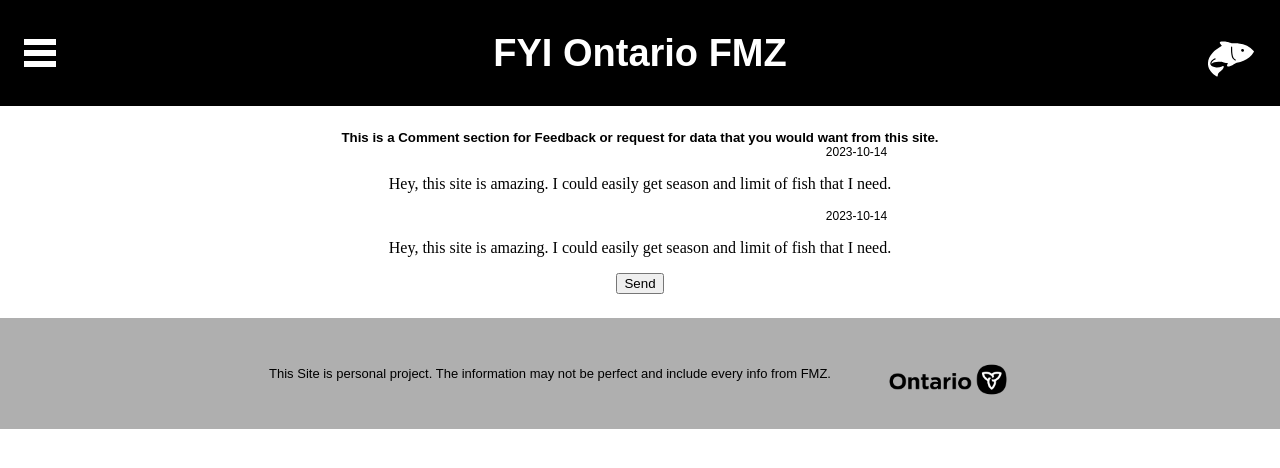
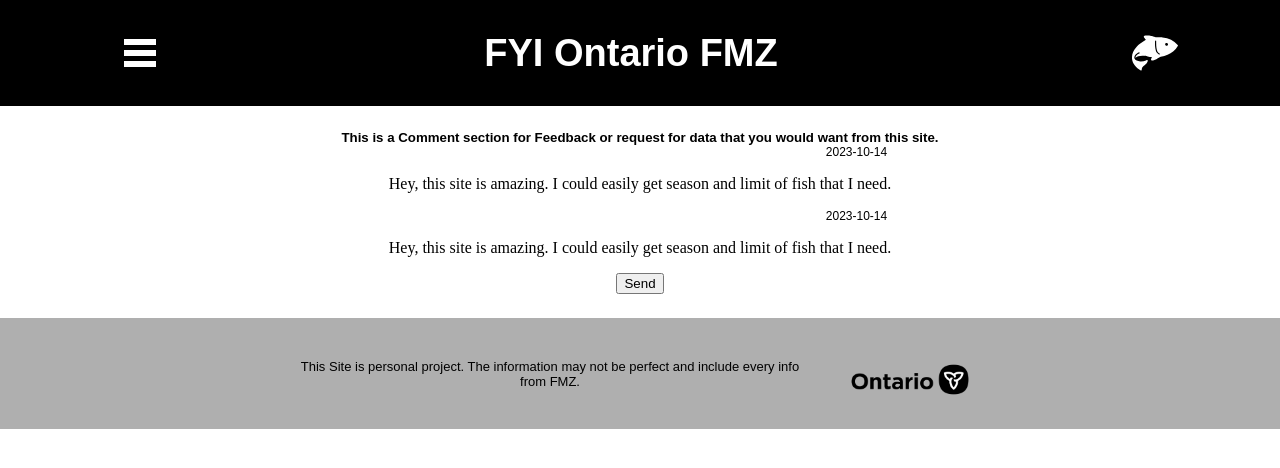
Before and after one commit to LeSheon/ont_fish_reg-web, a React (Create React App) app: page /comment in a window 1280 px wide. Shown: the top 468 px of the page. Built offline with nearby package versions, Linux system fonts and the light colour scheme; no server answers.

Commit message:
Fix Desktop max-width, fish detail scroll's styling

```diff
--- a/src/components/FishList/fishList.scss
+++ b/src/components/FishList/fishList.scss
@@ -26,10 +26,6 @@
         justify-content: center;
         border-radius: 8px;
         overflow-y: auto;
-
-        &::-webkit-scrollbar {
-            border-radius: 10px;
-        }
 
         @include tablet {
             margin: $tablet-padding;
--- a/src/components/Footer/Footer.jsx
+++ b/src/components/Footer/Footer.jsx
@@ -6,9 +6,11 @@
 
     return (
         <footer className="footer">
-            <div className="footer__ont-container">
-                <span className="footer__message"> This Site is personal project. The information may not be perfect and include every info from FMZ.</span>
-                <a className="footer__ont-link" href="https://www.ontario.ca/page/fisheries-management-zones"><img className="footer__ont-logo" src={ontLogo} alt="Ontario Logo"/></a>
+            <div className="footer__max-width-container">
+                <div className="footer__ont-container">
+                    <span className="footer__message"> This Site is personal project. The information may not be perfect and include every info from FMZ.</span>
+                    <a className="footer__ont-link" href="https://www.ontario.ca/page/fisheries-management-zones"><img className="footer__ont-logo" src={ontLogo} alt="Ontario Logo"/></a>
+                </div>
             </div>
         </footer>
     );
--- a/src/components/Footer/footer.scss
+++ b/src/components/Footer/footer.scss
@@ -13,6 +13,18 @@
         flex-direction: row;
         padding: $mobile-padding $tablet-padding;
     }
+
+
+    &__max-width-container {
+        width: 100%;
+        display: flex;
+        align-items: center;
+        justify-content: space-between;
+        @include desktop {
+          max-width: $desktop-maxwidth;
+          margin: 0 auto;
+        }
+      }
 
     // Ontario Text and Logo Container
     &__ont-container {
--- a/src/components/Header/Header.jsx
+++ b/src/components/Header/Header.jsx
@@ -16,6 +16,7 @@
 
     return (
         <header className="header">
+            <div className="header__max-width-container">
                 <div className="header__hamburger">
                     <Menu>
                         <div className="header__menu-container">
@@ -32,6 +33,7 @@
                 </div>
                 <div className="header__title-container">
                     <a href="" onClick={() => navigate('/')} className="header__title-link"><h2 className="header__title">FYI Ontario FMZ</h2></a>
+                </div>
                     <img className="header__title-icon" src={fishIcon} alt=""/>
             </div>
         </header>
--- a/src/components/Header/header.scss
+++ b/src/components/Header/header.scss
@@ -16,13 +16,22 @@
         padding: 0 $tablet-padding;
     }
 
+    &__max-width-container {
+      width: 100%;
+      display: flex;
+      align-items: center;
+      justify-content: space-between;
+      @include desktop {
+        max-width: $desktop-maxwidth;
+        margin: 0 auto;
+      }
+    }
 
     // Hamburger Button Position
     &__hamburger {
-        position: absolute;
-        left: $mobile-padding;
+        position: relative;
         @include tablet {
-            position: absolute;
+            position: relative;
             left: $tablet-padding;
         }
     }
@@ -75,13 +84,9 @@
     &__title-icon {
         filter: invert(1);
         width: 30px;
-        position: absolute;
-        top: 20px;
-        right: $mobile-padding;
+        position: relative;
 
         @include tablet {
-            top: 34px;
-            right: $tablet-padding;
             width: 50px;
         }
     }
--- a/src/pages/About/About.jsx
+++ b/src/pages/About/About.jsx
@@ -3,6 +3,7 @@
 export default function About() {
     return (
         <section className="about">
+            <div className="about__max-width-container">
                 <h2 className="about__title">
                     About the Project //
                 </h2>
@@ -29,6 +30,7 @@
                         More detail information and original source of document can be found from 'URL', the offical Onatrio government's website.
                     </h4>
                 </div>
+            </div>
         </section>
     );
 }
--- a/src/pages/Comment/Comment.jsx
+++ b/src/pages/Comment/Comment.jsx
@@ -3,6 +3,7 @@
 export default function Comment() {
     return (
         <section className="comment">
+            <div className="comment__max-width-container">
                 <h5 className="comment__announce">This is a Comment section for Feedback or request for data that you would want from this site.</h5>
                 <div className="comment__list-container">
                     <ul className="comment__list">
@@ -30,6 +31,7 @@
                     </div>
                     <button className="comment__new-button">Send</button>
                 </form>
+            </div>
         </section>
     );
 }
--- a/src/pages/Comment/comment.scss
+++ b/src/pages/Comment/comment.scss
@@ -5,11 +5,18 @@
     width: 100%;
     padding: $mobile-padding;
 
-    @include flex;
-    flex-direction: column;
-
     @include tablet {
         padding: $tablet-padding;
+    }
+
+    &__max-width-container {
+        @include flex;
+        flex-direction: column;
+
+        @include desktop {
+            max-width: $desktop-maxwidth;
+            margin: 0 auto;
+        }
     }
 
     &__announce {
--- a/src/pages/Main/Main.jsx
+++ b/src/pages/Main/Main.jsx
@@ -8,11 +8,13 @@
 
     return (
         <section className="main">
-            {/* Where the Mapbox goes in */}
-            <div className="main__mapbox">
-                <img className="main__dummy-mapbox" src={fmzDummy} alt=""/>
+            <div className="main__max-width-container">
+                {/* Where the Mapbox goes in */}
+                <div className="main__mapbox">
+                    <img className="main__dummy-mapbox" src={fmzDummy} alt=""/>
+                </div>
+                <ZoneList />
             </div>
-            <ZoneList />
         </section>
     );
 }
--- a/src/pages/Main/main.scss
+++ b/src/pages/Main/main.scss
@@ -6,6 +6,12 @@
     width: 100%;
     padding: $mobile-padding;
 
+    @include tablet {
+        padding: $tablet-padding;
+    }
+
+    &__max-width-container {
+        width: 100%;
         @include flex();
         justify-content: center;
         flex-direction: column;
@@ -14,6 +20,13 @@
             flex-direction: row;
             justify-content: space-between;
             padding: $tablet-padding;
+        }
+
+        @include desktop {
+          padding: 0;
+          max-width: $desktop-maxwidth;
+          margin: 0 auto;
+        }
       }
 
     // Mapbox Container
```
Also changed, not shown: src/pages/About/about.scss (+15 -3 lines). Lines whose indentation alone changed are shown as unchanged.
